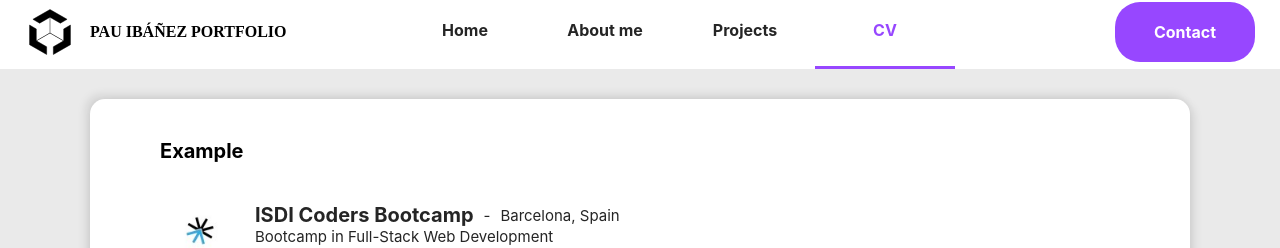
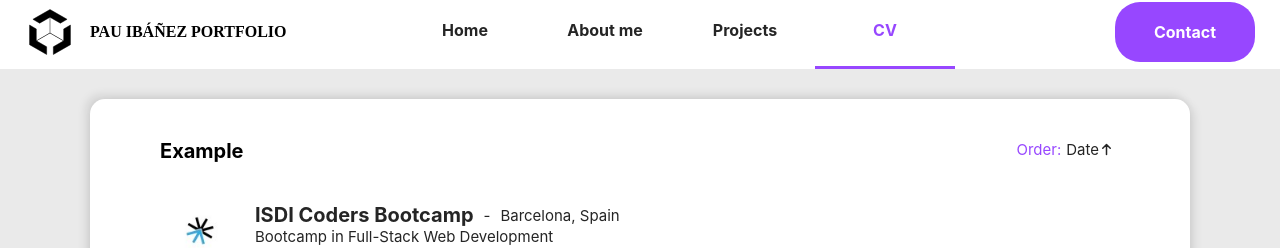
Before and after one commit to pauIbanez/portfolio-front, a React (Create React App) app: page /curriculum in a window 1280 px wide. Shown: the part 286-534 px from the top of the page. Built offline with nearby package versions, Linux system fonts and the light colour scheme.

Commit message:
added styles to sort button with animation

```diff
--- a/src/components/CV/CVListSection.tsx
+++ b/src/components/CV/CVListSection.tsx
@@ -31,8 +31,37 @@ const Title = styled.h3`
   font-weight: 700;
   font-size: 20px;
   color: black;
-  padding: 40px 0 40px 70px;
   margin: 0;
+`;
+
+const Content = styled.div`
+  display: flex;
+  justify-content: space-between;
+  padding: 40px 70px 40px 70px;
+`;
+
+const Order = styled.button<{ isDateUp: boolean }>`
+  display: flex;
+  gap: 5px;
+  border: none;
+  background: none;
+  font-size: 15px;
+  font-family: inherit;
+  color: ${Colors.main};
+
+  div {
+    color: ${Colors.textGray};
+    display: flex;
+    align-items: center;
+
+    img {
+      height: 15px;
+      width: 15px;
+      transition: all ease-in-out 200ms;
+
+      ${(props) => (props.isDateUp ? "" : "transform: Rotate(180deg);")}
+    }
+  }
 `;
 
 interface Props {
@@ -53,15 +82,11 @@ const CVListSection = ({ title, items }: Props) => {
       )
       .forEach((item, index) => {
         allItems.push(
-          <CVListItem
-            item={item}
-            order={currentIndex}
-            key={currentIndex + item.name}
-          />
+          <CVListItem item={item} order={currentIndex} key={item.name} />
         );
         if (index !== items.length - 1) {
           allItems.push(
-            <Line key={currentIndex + 1 + item.name} order={currentIndex + 1} />
+            <Line key={item.name + " Line"} order={currentIndex + 1} />
           );
         }
         currentIndex = currentIndex + 2;
@@ -87,9 +112,16 @@ const CVListSection = ({ title, items }: Props) => {
 
   return (
     <Container>
-      <Title>{title}</Title>
+      <Content>
+        <Title>{title}</Title>
+        <Order onClick={changeOrder} isDateUp={isDateUp}>
+          Order:
+          <div>
+            Date <img src="/media/icons/arrowUp.svg" alt="arrowUp" />
+          </div>
+        </Order>
+      </Content>
       <ItemsHolder>{renderItems}</ItemsHolder>
-      <button onClick={changeOrder}>Order</button>
     </Container>
   );
 };
```
Also changed, not shown: public/media/icons/arrowUp.svg (added).
